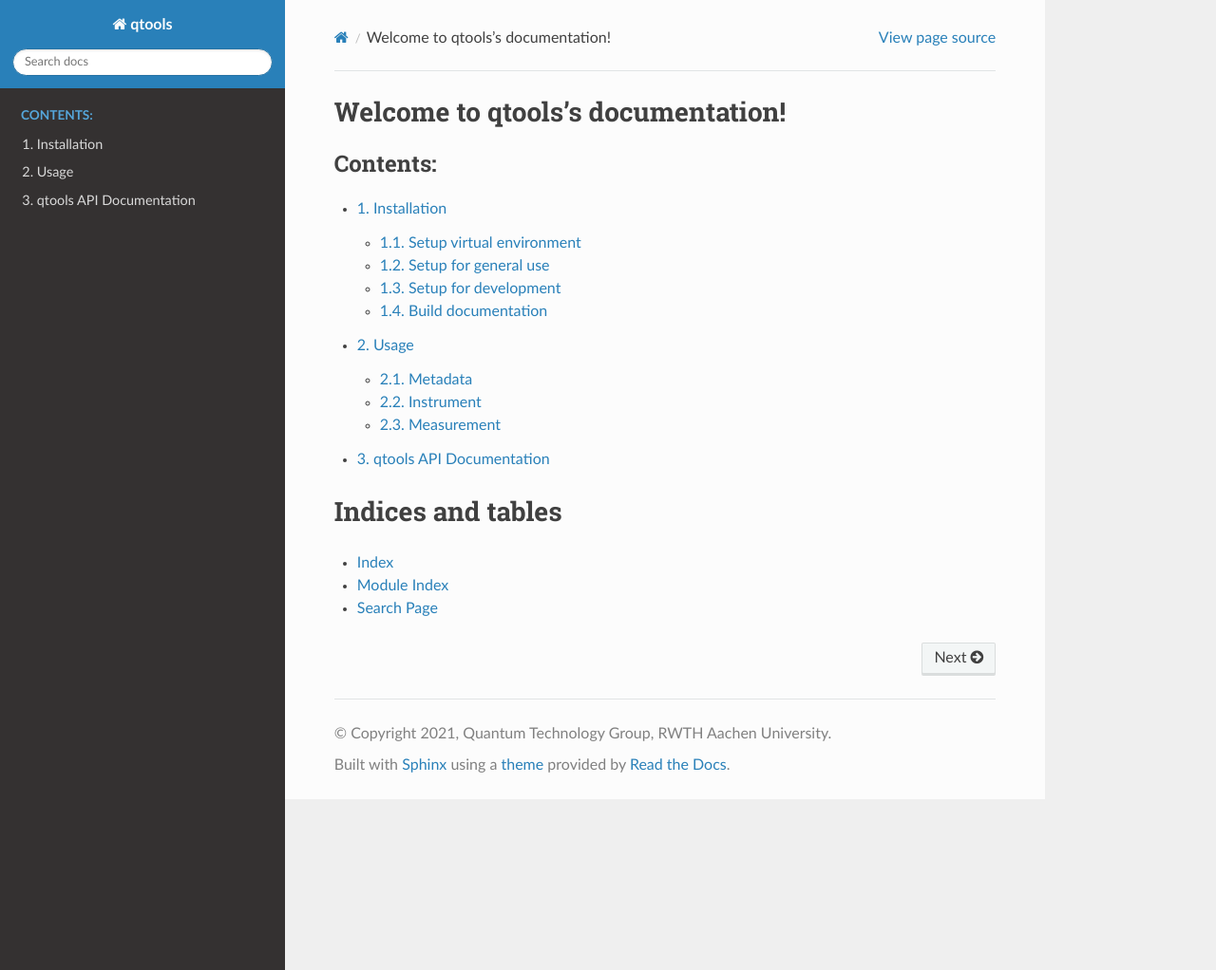
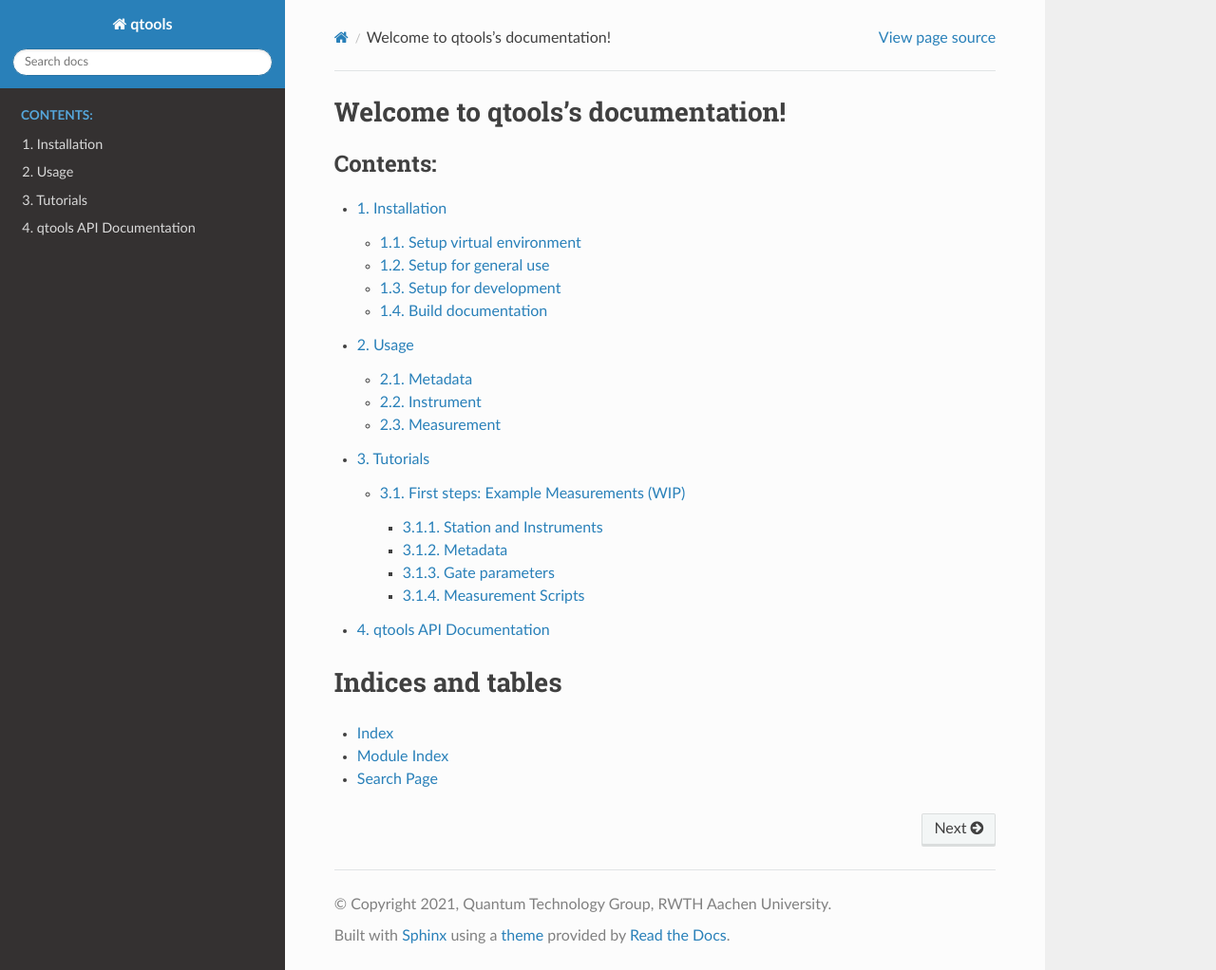
Before and after one commit to qutech/QuMADA, a Sphinx documentation site: the page built from docs/index.rst, in a window 1280 px wide and 1022 px high. Shown: the whole window at 95% size. Built offline with Sphinx 7.4.7 and the Read the Docs theme 2.0.0, drawn with Linux system fonts in a browser that asks for light colours; some of the changed lines change nothing that is shown.

Commit message:
Added (WIP) tutorial to documentation

```diff
--- a/docs/index.rst
+++ b/docs/index.rst
@@ -13,6 +13,7 @@
 
    installation
    usage
+   tutorials
    qtools
 
 
--- /dev/null
+++ b/docs/tutorials.rst
@@ -0,0 +1,290 @@
+Tutorials
+=========
+
+First steps: Example Measurements (WIP)
+---------------------------------
+
+QTools is QCoDeS based measurement framework that helps you performing measurements easily as well as dumping all required metadata in a database.
+Before you start with this basic tutorial make sure to get familiar with QCoDeS, we recommend to work through the 15-Minute-To-QCoDeS tutorial to learn about setting up
+a database for the measurement data, Experiment containers, the measurement context manager and the station object.
+In this tutorial we assume that you already set up a QCoDeS database and created an experiment.
+
+This tutorial will show you how to setup basic sweeps in QTools. In most cases you will start your measurements by using the main.ipy found in Qtools/src.
+It contains a couple of blocks for the steps you have to do in order to set up the measurement and run it. We start by importing required submodules:
+
+.. code-block:: python
+
+	#Required to load parameter json
+	import json
+
+	#Drivers for the measurement instruments
+	from qcodes.station import Station
+	from qcodes.instrument_drivers.Harvard.Decadac import Decadac
+	from qcodes.instrument_drivers.stanford_research.SR830 import SR830
+	from qcodes.instrument_drivers.tektronix.Keithley_2400 import Keithley_2400
+	from qcodes.instrument_drivers.QDevil.QDevil_QDAC import QDac
+
+	#You need this to set up the QCoDeS database and experiment
+	from qcodes.dataset import (
+		Measurement,
+		experiments,
+		initialise_or_create_database_at,
+		load_by_run_spec,
+		load_or_create_experiment,
+	)
+
+	#QTools imports
+	import qtools.data.db as db
+	from qtools.data.metadata import Metadata
+	from qtools.instrument.mapping import (
+		add_mapping_to_instrument,
+		DECADAC_MAPPING,
+		SR830_MAPPING,
+		KEITHLEY_2400_MAPPING,
+		QDAC_MAPPING)
+	from qtools.instrument.mapping.base import map_gates_to_instruments
+	from qtools.measurement.scripts import (
+		Generic_1D_Sweep,
+		Generic_nD_Sweep,
+		Generic_1D_parallel_Sweep,
+		Timetrace)
+	#Some methods helping you to do things faster
+	from qtools.utils.load_from_sqlite_db import load_db
+	from qtools.utils.generate_sweeps import generate_sweep, replace_parameter_settings
+	from qtools.utils.ramp_parameter import *
+
+#################
+Station and Instruments
+#################
+
+
+After importing everything necessary we can start with setting up the QCoDeS station object and the measurement instruments.
+In difference to QCoDeS measurements, QTools measurements scripts are largely independend from the instruments used. Nonetheless, it is still required to create a QCoDeS station
+object and specify the instruments used, which is done by providing name and the address of the instrument using the corresponding QCoDeS methods.
+In addition to this, we want to add an instrument mapping to each instrument. As QCoDeS drivers are supplied by many different people, the parameters of instruments are named
+inconsistently. The voltage parameter of a Keithley 2400 DMM is addressed via Keithley.volt, the parameter of a Keithley 2450 via Keithley.source.voltage and the
+voltage of a QDevil QDac channel via QDac.Ch01.v. When using QCoDeS, it is necessary to alter the measurement script accordingly whenever a different instrument is used. QTools deals with this issue
+by introducing an additional abstraction layer, the gate_mapping. QTools uses predefined names for similar parameters making sure you can reuse your measurement scripts and do not have to browse through instrument
+drivers in order to look up the right command.
+
+.. note::
+
+	Right now this names are specified in the measurement_scipt class. It will be moved to a separate file later on.
+	When using an instrument not yet implemented into QTools you might have to specify new names for the parameters there.
+	For more information look into the section about creating gate_mappings for new instruments
+
+Adding the mapping is easily done by using the "add_mapping_to_instrument" command:
+
+.. py:function:: add_mapping_to_instrument(instrument, mapping)
+
+	Applies the mapping specified to the instrument
+
+   :instrument: Instrument
+   :mapping: Mapping, has to be imported from qtools.instrument.mapping and be listed in the corresponding __init__ file
+   :return: None
+
+.. code-block:: python
+
+	# Setup qcodes station
+	station = Station()
+
+	# Setup instruments
+	# Call add_mapping_to_instrument(instrument, mapping) to map the instrument's parameters to qtools-specific names.
+	dac = Decadac(
+		"dac",
+		"ASRL3::INSTR",
+		min_val=-10,
+		max_val=10,
+		terminator="\n")
+	add_mapping_to_instrument(dac, DECADAC_MAPPING)
+	station.add_component(dac)
+
+	lockin = SR830("lockin", "GPIB1::12::INSTR")
+	add_mapping_to_instrument(lockin, SR830_MAPPING)
+	station.add_component(lockin)
+
+	qdac = QDac("qdac", "ASRL5::INSTR")
+	add_mapping_to_instrument(qdac, QDAC_MAPPING)
+	station.add_component(qdac)
+
+	keithley = Keithley_2400("keithley", "GPIB1::27::INSTR")
+	add_mapping_to_instrument(keithley, KEITHLEY_2400_MAPPING)
+	station.add_component(keithley)
+
+In this sample we just add a couple of real instruments. Of course you can add QCoDeS dummy instruments as well and provide mappings for them.
+
+.. note::
+
+	There is a known bug that requires the instrument's name to be the same as the name found in the corresponding mapping file.
+	This is especcially relevant when you want to use to instruments of the same type. We are working on a fix for this issue.
+	As a workaround, you can create a second mapping file for the second instrument and alter the instrument name on the left side of
+	the mapping file to the name of the second instrument.
+
+#############
+Metadata
+#############
+
+
+In the next step, we want to create a metadata object. The object contains all the metadata to store in the metadatabase and is furthermore used to supply
+the metadata for the measurement script and the QCoDeS-database. Thus, you have to provide sample name and measurement name even if you do not intend to use
+the metadatabase.
+
+The easiest way to create the metadata-object is by entering the data into the metadata.yaml found in the QTools directory and create the object from this file.
+
+.. code-block:: python
+
+	# Set Metadata-DB URL
+	db.api_url = "http://134.61.7.48:9123"
+	# Load metadata.yaml
+	with open("metadata.yaml", "r") as file:
+		metadata = Metadata.from_yaml(file)
+
+.. note::
+
+	The metadata acquisition process is currently overhauled. For more details look into the Metadata section of this documentation.
+
+The connection to the metadabase is required for loading information of already existing samples and measurements (so you do not have to enter them again) and
+- of course - for storing the data. Right now, we are only interested in creating the metadata object for usage in our measurements.
+
+In case you have not already initialized a QCoDeS database you can easily do so by using the load_db(path_to_db [optional) method, which either takes the path to the database you want to use or, no argument supplied,
+opens an open file prompt allowing you to simply pick the database you want to use (be aware that the prompt might pop up behind other windows).
+
+At this point we have taken care of all preliminary steps required before defining the measurement.
+Except for changing the measurement name in the metadata object you will have to do those steps only when exchanging the sample or altering the setup.
+
+From nowon,  we will go through a typical workflow for characterizing a gate-defined Single Electron Transistor (SET) in a semiconductor heterostructure such as Si/SiGe or Si MOS.
+Measurements in QTools are mainly defined by two things: The gate_parameters and the measurement script used.
+
+
+###############################
+Gate parameters
+###############################
+
+The gate_parameters are part of each measurement script and contain a list of all physical terminals of the device under test (DUT) such as gates or ohmic contacts and information about what to do with them during the measurement.
+The gate_parameters can be loaded from a json-file:
+
+.. code-block:: python
+
+	# Load parameters
+	with open("parameters.json", "r") as file:
+		parameters = json.load(file)
+
+A typical parameters.json could look like this:
+
+.. code-block:: json
+
+	{
+	   "source drain":{
+		  "amplitude":{
+			 "type":"d",
+			 "value":1e-4
+		  },
+		  "frequency":{
+			 "type":"static",
+			 "value":173
+		  },
+		  "output_enabled":{
+			 "type":"static",
+			 "value":1
+		  },
+		  "current":{
+			 "type":"gettable",
+			 "break_conditions" : ["val > 1e-9"]
+		  },
+		  "phase":{
+			 "type":"gettable"
+		  }
+	   },
+	   "Accumulation Gate":{
+		  "voltage":{
+			 "type":"dynamic",
+			 "start": 0,
+			 "stop" : 2,
+			 "num_points" : 200,
+			 "delay":0.025
+		  }
+	   },
+	   "Left Barrier Gate":{
+		  "voltage":{
+		  "voltage":{
+			 "type":"dynamic",
+			 "start": 0,
+			 "stop" : 2,
+			 "num_points" : 200,
+			 "delay":0.025
+		  }
+	   },
+	   "Right Barrier Gate":{
+		  "voltage":{
+			 "type":"dynamic",
+			 "start": 0,
+			 "stop" : 2,
+			 "num_points" : 200,
+			 "delay":0.025
+		  }
+	   },
+	   "Plunger Gate":{
+		  "voltage":{
+			 "type":"dynamic",
+			 "start": 0,
+			 "stop" : 2,
+			 "num_points" : 200,
+			 "delay":0.025
+		  }
+	   }
+	}
+
+In our example the SET consists source and drain contact, a global accumulation gate, two barriers and a plunger gate for finetuning the dot potential.
+In a first step we want to ramp all the gates in parallel to check whether we can accumulate charges and open a current path through the quantum well.
+Furthermore, we want to apply a bias voltage between the source and drain contact and measure the current flowing through them using a lockin amplifier.
+Each terminal or gate in QTools can have one or more parameters corresponding to physical properties such as voltage or current. In some cases it is still
+necessary to think about instrument properties (in this case the lockin has an "output_enabled" parameter) and settings that have to be set. You can either change them
+manually before the measurement or include them into the parameters. In the latter case they will be set automatically before the measurement start.
+
+.. note::
+
+	It is planned to move those mere "settings" which are only changed on rare occasions into some default setup files; the corresponding settings are then applied automatically before the
+	measurement starts. Only when the required settings deviate from those defaults they have to be specified explicitely in the parameters.
+
+Each of those parameters has a specific type: "dynamic", "static" and/or "gettable".
+
+Dynamic parameters are ramped during the measurement, they require an array of setpoints or - as in our - case a start, stop and num_points value specifying a linear sweep as well as delay representing the delay
+inbetween two measurement points. Dynamic parameters are automatically recorded during the measurement.
+
+Static parametes are kept constant during the measurement, they only require a "value" to be set to. Float-valued parameters are ramped to their corresponding starting point at the beginning of a measurement, other parameters are simple set.
+Static paramters usually correspond to settings or static gates.
+
+Gettable parameters do not require any additional settings, their value is recorded at each setpoint during the measurement. Nonetheless, you can add "break_conditions" to gettable parameters, which are checked at each setpoint and
+will raise an exception and (in most cases) stop the measurement when fulfilled. At the moment only break conditions checking whether the value of a parameters is larger or smaller than the value specified are supported. Break conditions are added
+as a list of strings (you can have multiple break conditions) consisting of the "val" keyword (to indicate you are interested in the value of the parameters, more to come), a comparator ("<", ">", "=") and a value. The parts of the strings have to
+be separated by blanks.
+
+.. note::
+
+	Note that parameters can be both, gettable and static ("type": "static gettable"). This might be counter intuitive at first as you always know the value of static parameters. However, static parameters are not recorded
+	in the QCoDeS database but only stored in the metadata (and the station snapshot) and it might be handy to have the corresponding values together with the measurement data instead of having to search for it elswhere.
+
+In our case we added a maximum current as we want to stop the measurement when the current becomes to large.
+
+###################
+Measurement Scripts
+###################
+
+Obviously, the measurement is not yet completely defined. We still have to create measurement script or -more precise- a measurement_script object.
+In QTools all information relevant for the measurement are stored in this object, including the gate_parameters and their mapping to the used instruments,
+the details about how the measurement has to be performed and some metadata such as sample and measurement name.
+
+.. code-block:: python
+
+	script = Generic_1D_parallel_Sweep()
+	script.setup(parameters, metadata, ramp_rate = 0.3, back_after_break = True)
+
+For our first measurement we use the Generic_1D_parallel_Sweep method, which ramps all dynamic parameter in parallel.
+
+.. note::
+
+	This measurement script uses the setpoints of the first gate_parameter to define the sweeps, the other parameter's setpoints are ignored at the current state.
+	It is not trivial to merge arbitrary setpoint arrays with different delays into one sweep, we might improve the script in the future.
+
+
+Note that we do not directly pass the arguments when creating the object but use the built-in "setup" method.
```
